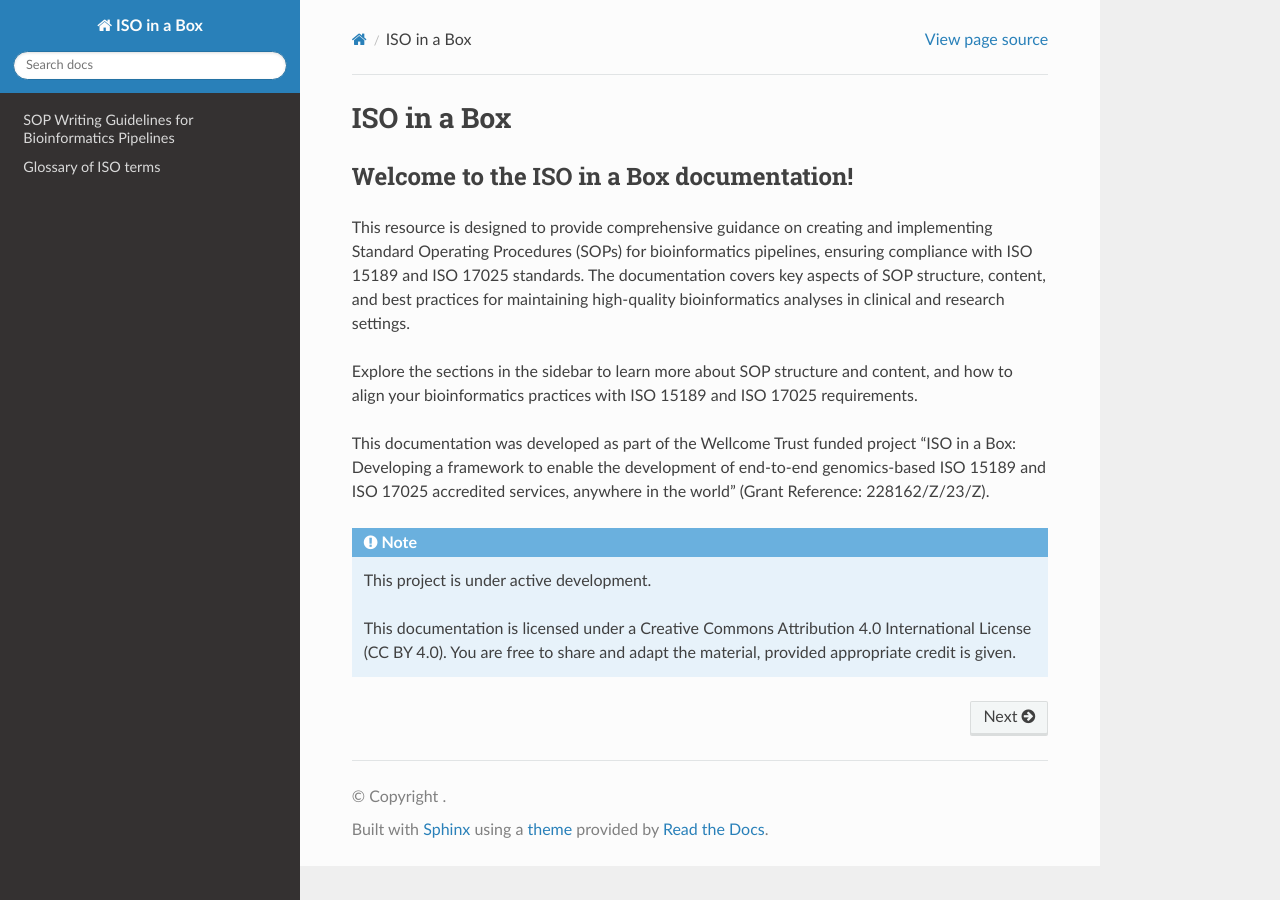
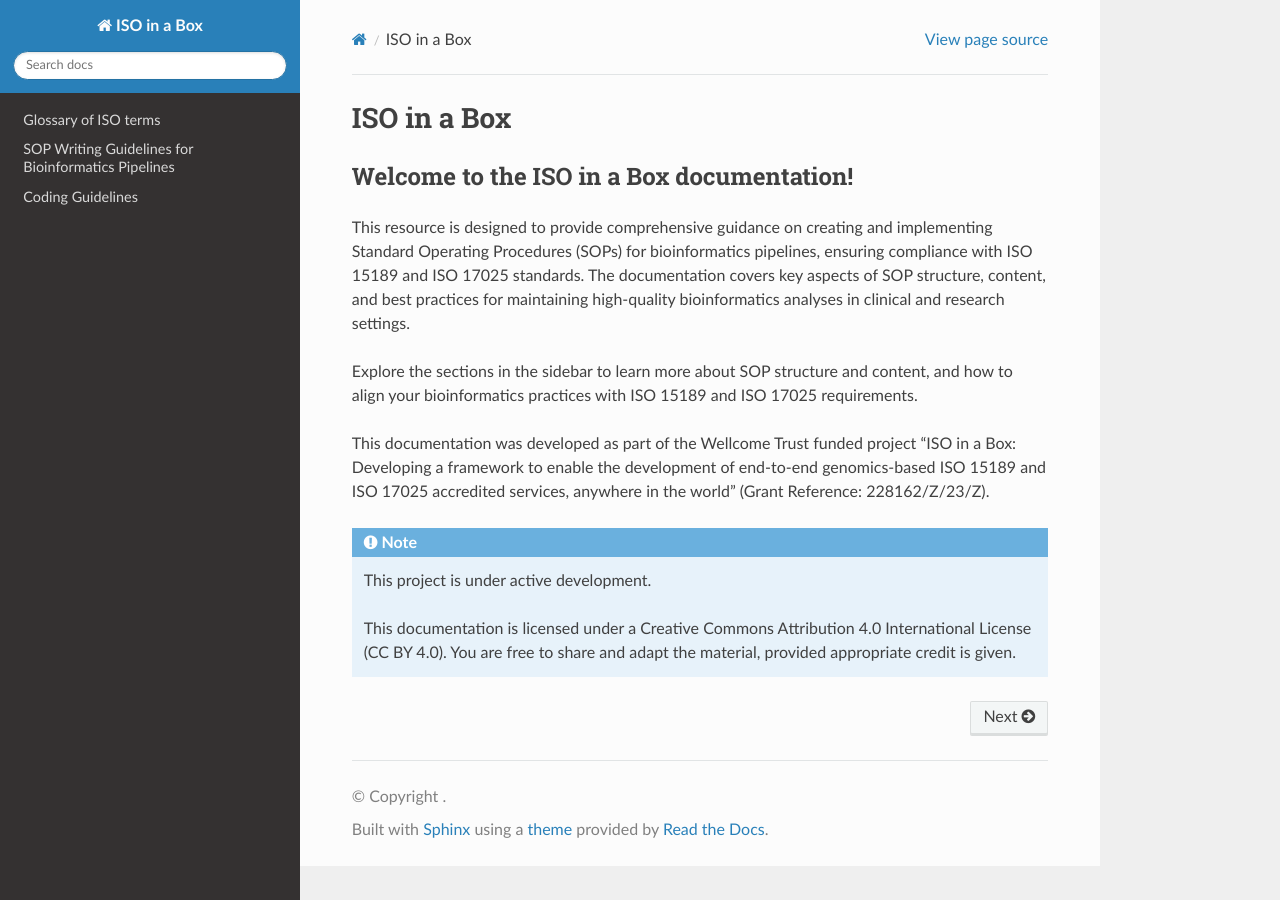
Before and after one commit to ASendellPrice/IIB-rtd, a Sphinx documentation site: the page built from docs/source/index.rst, in a window 1280 px wide. Built offline with Sphinx 7.4.7 and the Read the Docs theme 3.1.0, drawn with Linux system fonts in a browser that asks for light colours; pages that are not in the unit, such as notebooks, are missing from menus.

Commit message:
Coding guidelines page added to toc

```diff
--- /dev/null
+++ b/docs/source/coding_guidelines.rst
@@ -0,0 +1,2 @@
+Coding Guidelines
+=================
--- a/docs/source/index.rst
+++ b/docs/source/index.rst
@@ -4,8 +4,9 @@ ISO in a Box
 .. toctree::
    :hidden:
 
+   glossary
    sop_guidelines
-   glossary
+   coding_guidelines
 
 Welcome to the ISO in a Box documentation!
 ------------------------------------------
```
